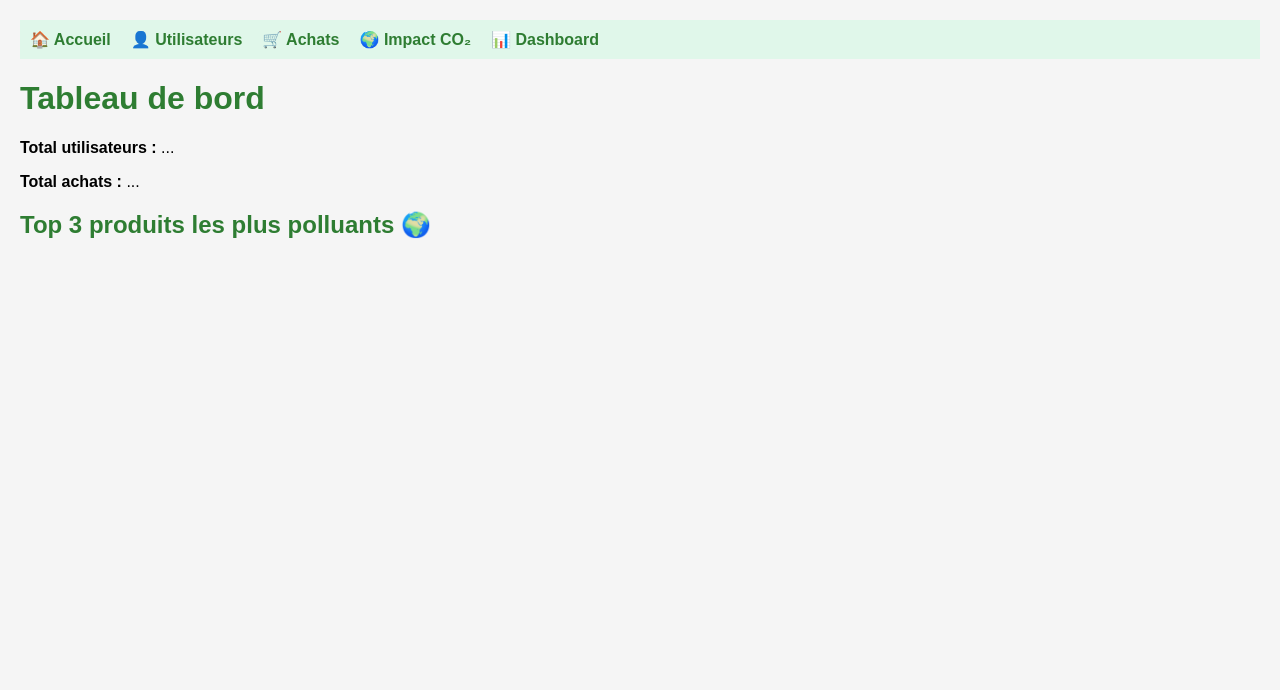
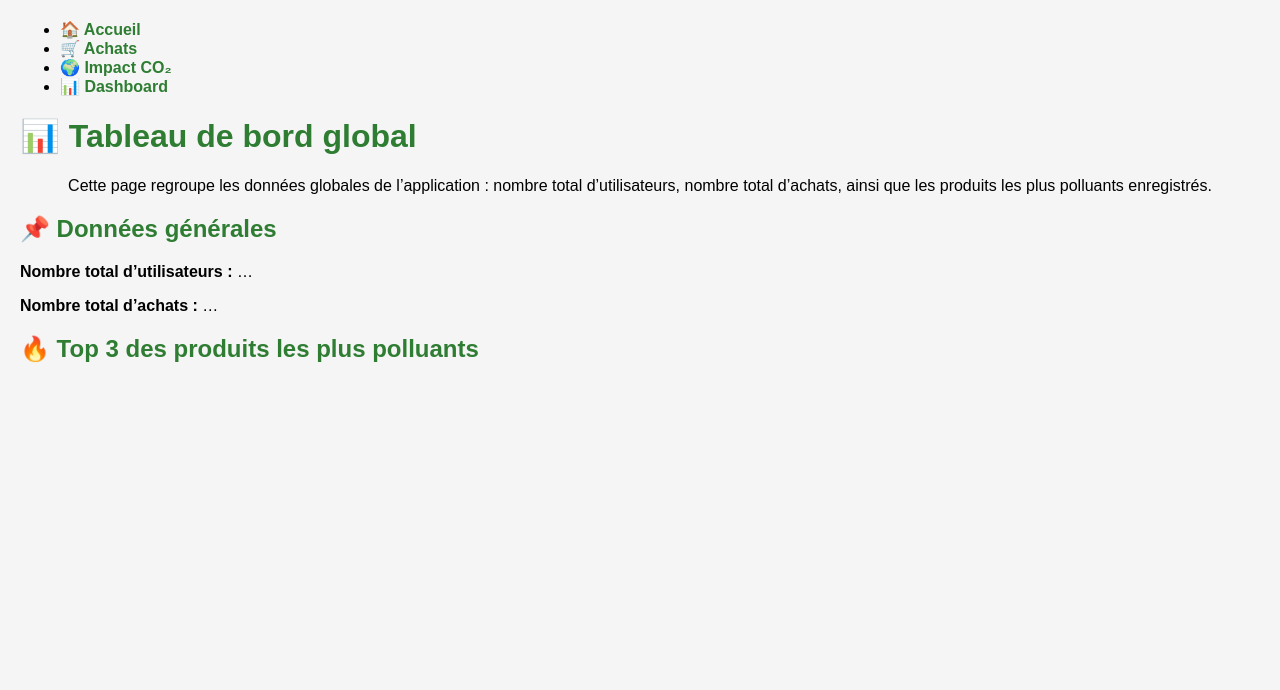
Before and after one commit to Soulaimane99/GreenPanier, a plain HTML site: page frontend/dashboard.html in a window 1280 px wide. Drawn offline with nearby package versions, Linux system fonts and the light colour scheme; no server answers.

Commit message:
modification du fichier dashboard.html

```diff
--- a/frontend/dashboard.html
+++ b/frontend/dashboard.html
@@ -2,41 +2,46 @@
 <html lang="fr">
 <head>
   <meta charset="UTF-8" />
-  <title>Tableau de bord – GreenPanier</title>
+  <title>Dashboard – GreenPanier</title>
   <link rel="stylesheet" href="style.css" />
   <script src="https://cdn.jsdelivr.net/npm/chart.js"></script>
 </head>
 <body>
-  <!-- Menu de navigation -->
+
+  <!-- Menu -->
   <header>
     <nav>
-      <ul style="display: flex; gap: 20px; list-style: none; padding: 10px; background-color: #e0f7ea;">
+      <ul>
         <li><a href="index.html">🏠 Accueil</a></li>
-        <li><a href="users.html">👤 Utilisateurs</a></li>
         <li><a href="achats.html">🛒 Achats</a></li>
         <li><a href="impact.html">🌍 Impact CO₂</a></li>
-        <li><a href="dashboard.html"><strong>📊 Dashboard</strong></a></li>
         <li id="admin-link"><a href="users.html">👤 Utilisateurs</a></li>
+        <li><a href="dashboard.html">📊 Dashboard</a></li>
       </ul>
     </nav>
   </header>
 
-  <h1>Tableau de bord</h1>
+  <main>
+    <h1>📊 Tableau de bord global</h1>
 
-  <section>
-    <p><strong>Total utilisateurs :</strong> <span id="total-users">...</span></p>
-    <p><strong>Total achats :</strong> <span id="total-purchases">...</span></p>
-  </section>
+    <p style="text-align: center;">
+      Cette page regroupe les données globales de l’application : nombre total d’utilisateurs, nombre total d’achats,
+      ainsi que les produits les plus polluants enregistrés.
+    </p>
 
-  <section>
-    <h2>Top 3 produits les plus polluants 🌍</h2>
-    <canvas id="topProductsChart" width="600" height="300"></canvas>
-  </section>
+    <section>
+      <h2>📌 Données générales</h2>
+      <p><strong>Nombre total d’utilisateurs :</strong> <span id="total-users">…</span></p>
+      <p><strong>Nombre total d’achats :</strong> <span id="total-purchases">…</span></p>
+    </section>
 
-  <script src="dashboard.js"></script>
+    <section>
+      <h2>🔥 Top 3 des produits les plus polluants</h2>
+      <canvas id="topProductsChart" width="600" height="300"></canvas>
+    </section>
+  </main>
 
   <script src="menu.js"></script>
-
-
+  <script src="dashboard.js"></script>
 </body>
 </html>
```
